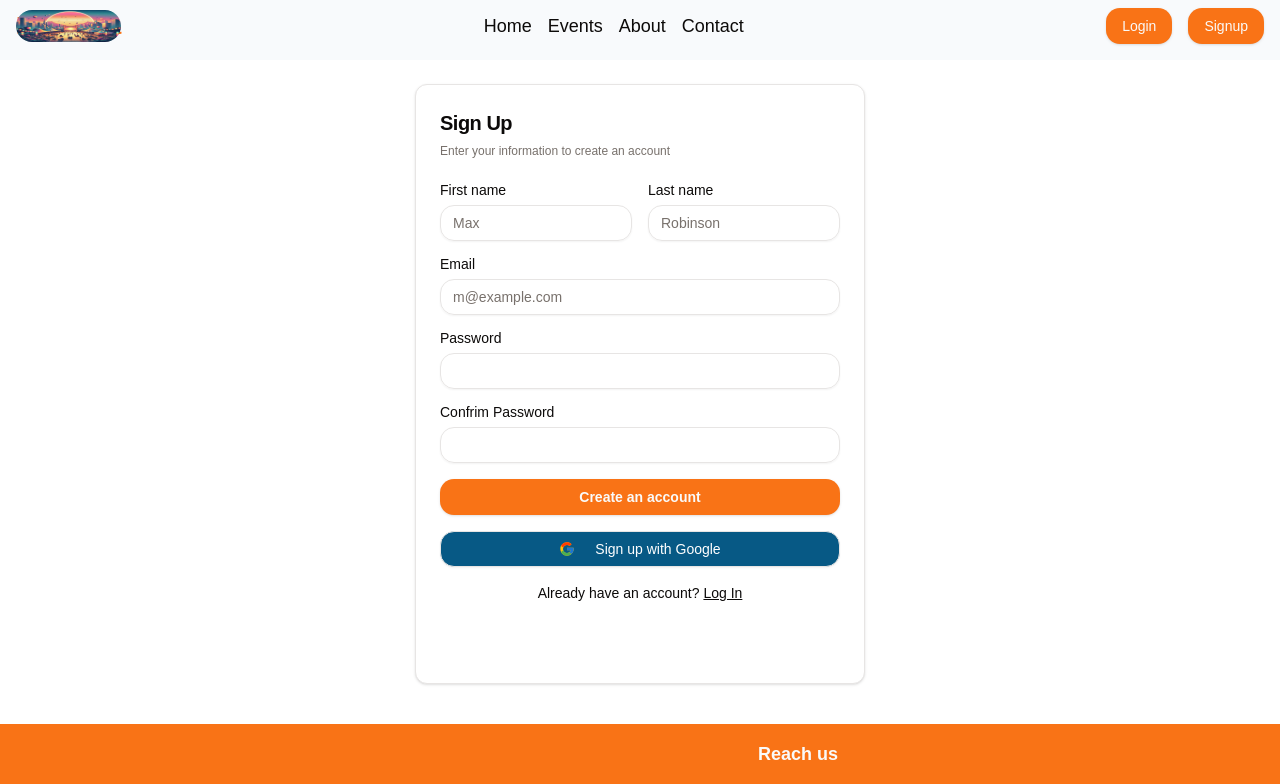
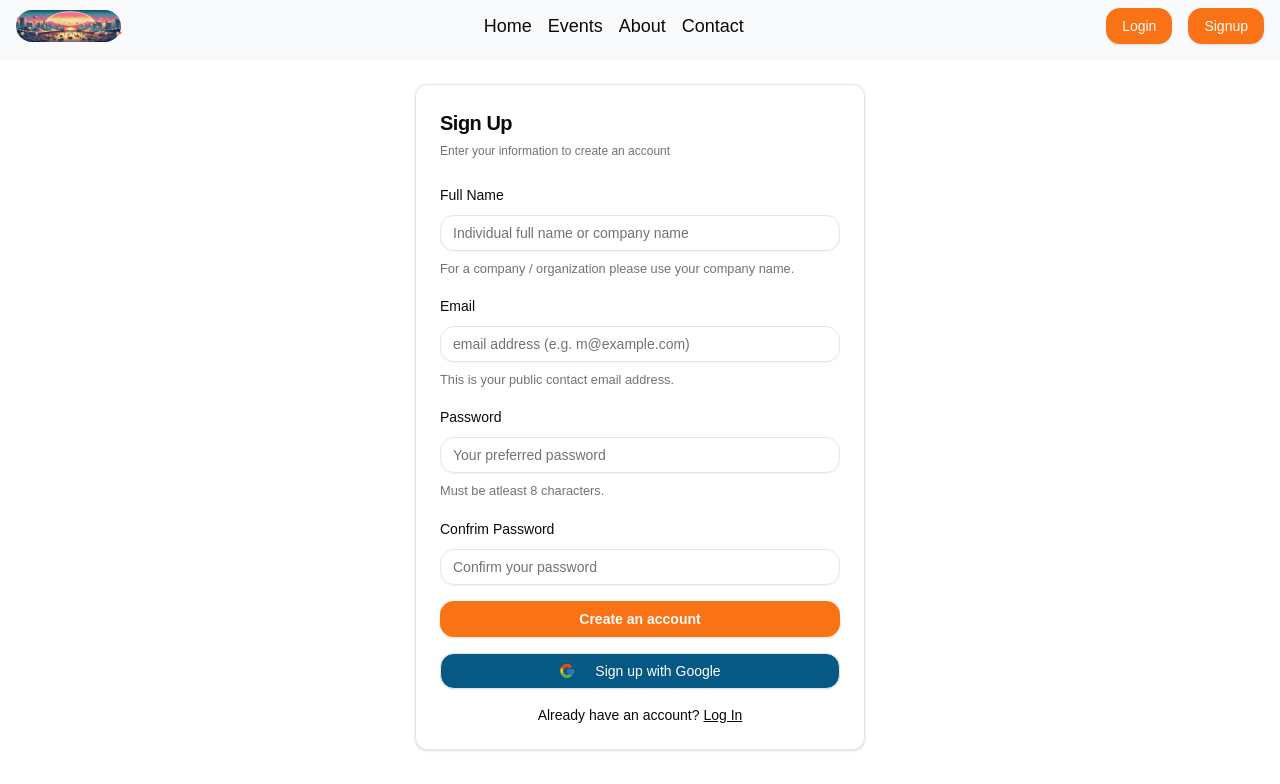
Before and after one commit to richardkanai123/hudhuria2.0, a Next.js app: page /signup in a window 1280 px wide. Shown: the top 784 px of the page. Built offline with nearby package versions, Linux system fonts and the light colour scheme.

Commit message:
reconfigured signup form with shadcn form component

```diff
--- a/package.json
+++ b/package.json
@@ -30,6 +30,7 @@
     "date-fns": "^4.1.0",
     "lucide-react": "^0.453.0",
     "next": "15.0.1",
+    "next-auth": "5.0.0-beta.25",
     "react": "19.0.0-rc-69d4b800-20241021",
     "react-day-picker": "8.10.1",
     "react-dom": "19.0.0-rc-69d4b800-20241021",
--- a/src/app/events/[eventid]/page.tsx
+++ b/src/app/events/[eventid]/page.tsx
@@ -45,8 +45,6 @@ const EventDetailsPage = async (props: { params: Promise<{ eventid: string }> })
     const { city, description, startDate, ticket_price, endDate, eventTitle, isPaid, _id, image_id, attendees, ticket_available, location } = event
 
 
-
-
     return (
         <div className='w-full h-fit min-h-[75vh] flex flex-col items-center align-middle justify-center pt-2' >
             <div className='w-full aspect-video max-h-[400px] relative object-contain'>
@@ -61,12 +59,10 @@ const EventDetailsPage = async (props: { params: Promise<{ eventid: string }> })
                 <p className='max-w-screen-lg text-lg text-secondary-foreground tracking-wide mb-2'>{description} </p>
                 <TicketCard isPaid={isPaid} price={ticket_price} ticket_available={ticket_available} eventID={_id} />
 
-
                 <TimeAndDateDisplay startDate={startDate} endDate={endDate} />
 
                 <LocationDetails city={city} venue={location} />
             </div>
-
 
         </div >
     );
--- a/src/components/Custom/AuthComponents/SignUpForm.tsx
+++ b/src/components/Custom/AuthComponents/SignUpForm.tsx
@@ -8,11 +8,43 @@ import {
     CardTitle,
 } from "@/components/ui/card"
 import { Input } from "@/components/ui/input"
-import { Label } from "@/components/ui/label"
 import Link from "next/link"
 import { FcGoogle } from "react-icons/fc";
+import { zodResolver } from "@hookform/resolvers/zod"
+import { useForm } from "react-hook-form"
+import { z } from "zod"
+import { FormControl, Form, FormDescription, FormField, FormItem, FormLabel, FormMessage } from "@/components/ui/form"
+
+
+const NewUserSchema = z.object({
+    name: z.string().min(5, { message: "Too short, minimum is 5 characters" }),
+    email: z.string().email({ message: "Invalid email" }),
+    password: z
+        .string()
+        .min(1, { message: "Password is required" })
+        .min(6, { message: "Password must be at least 6 characters" }),
+    confirmPassword: z
+        .string()
+        .min(1, { message: "Confirm password is required" })
+        .min(6, { message: "Confirm password must be at least 8 characters" }),
+}).refine((data) => data.password === data.confirmPassword, {
+    message: "Passwords do not match",
+    path: ["confirmPassword"],
+})
+
 
 export function SignUpForm() {
+
+    const form = useForm<z.infer<typeof NewUserSchema>>({
+        resolver: zodResolver(NewUserSchema),
+    })
+
+    const SignUpNewUser = async (data: z.infer<typeof NewUserSchema>) => {
+        console.table(data)
+
+    }
+
+
     return (
         <Card className="mx-auto w-full min-h-[75vh] max-w-[450px]  my-4">
             <CardHeader>
@@ -22,41 +54,82 @@ export function SignUpForm() {
                 </CardDescription>
             </CardHeader>
             <CardContent>
-                <div className="grid gap-4">
-                    <div className="grid grid-cols-2 gap-4">
-                        <div className="grid gap-2">
-                            <Label htmlFor="first-name">First name</Label>
-                            <Input id="first-name" placeholder="Max" required />
-                        </div>
-                        <div className="grid gap-2">
-                            <Label htmlFor="last-name">Last name</Label>
-                            <Input id="last-name" placeholder="Robinson" required />
-                        </div>
-                    </div>
-                    <div className="grid gap-2">
-                        <Label htmlFor="email">Email</Label>
-                        <Input
-                            id="email"
-                            type="email"
-                            placeholder="m@example.com"
-                            required
+                <Form {...form}>
+                    <form onSubmit={form.handleSubmit(SignUpNewUser)} className="grid gap-4">
+                        <FormField
+                            control={form.control}
+                            name="name"
+                            render={({ field }) => (
+                                <FormItem>
+                                    <FormLabel>Full Name</FormLabel>
+                                    <FormControl>
+                                        <Input type="text" placeholder="Individual full name or company name" {...field} />
+                                    </FormControl>
+                                    <FormDescription>
+                                        For a company / organization please use your company name.
+                                    </FormDescription>
+                                    <FormMessage />
+                                </FormItem>
+                            )}
                         />
-                    </div>
-                    <div className="grid gap-2">
-                        <Label htmlFor="password">Password</Label>
-                        <Input id="password" type="password" />
-                    </div>
-                    <div className="grid gap-2">
-                        <Label htmlFor="confrimPassword">Confrim Password</Label>
-                        <Input id="confrimPassword" type="password" />
-                    </div>
-                    <Button type="submit" className="w-full font-semibold hover:bg-opacity-75  ">
-                        Create an account
-                    </Button>
-                    <Button variant="outline" className="w-full bg-sky-800 text-white">
-                        <FcGoogle className="w-4 h-4 mr-3" />  Sign up with Google
-                    </Button>
-                </div>
+
+                        <FormField
+                            control={form.control}
+                            name="email"
+                            render={({ field }) => (
+                                <FormItem>
+                                    <FormLabel>Email</FormLabel>
+                                    <FormControl>
+                                        <Input type="email" placeholder="email address (e.g. m@example.com) " {...field} />
+                                    </FormControl>
+                                    <FormDescription>
+                                        This is your public contact email address.
+                                    </FormDescription>
+                                    <FormMessage />
+                                </FormItem>
+                            )}
+                        />
+
+                        <FormField
+                            control={form.control}
+                            name="password"
+                            render={({ field }) => (
+                                <FormItem>
+                                    <FormLabel>Password</FormLabel>
+                                    <FormControl>
+                                        <Input type="text" placeholder="Your preferred password" {...field} />
+                                    </FormControl>
+                                    <FormDescription>
+                                        Must be atleast 8 characters.
+                                    </FormDescription>
+                                    <FormMessage />
+                                </FormItem>
+                            )}
+                        />
+
+                        <FormField
+                            control={form.control}
+                            name="confirmPassword"
+                            render={({ field }) => (
+                                <FormItem>
+                                    <FormLabel>Confrim Password</FormLabel>
+                                    <FormControl>
+                                        <Input type="text" placeholder="Confirm your password" {...field} />
+                                    </FormControl>
+                                    <FormMessage />
+                                </FormItem>
+                            )}
+                        />
+                        <Button type="submit" className="w-full font-semibold hover:bg-lime-500  ">
+                            Create an account
+                        </Button>
+                        <Button variant="outline" className="w-full bg-sky-800 text-white">
+                            <FcGoogle className="w-4 h-4 mr-3" />  Sign up with Google
+                        </Button>
+                    </form>
+
+                </Form>
+
                 <div className="mt-4 text-center text-sm">
                     Already have an account?{" "}
                     <Link href='/login' className="underline">
```
Also changed, not shown: 1 other file (tests, documents, lock files or other folders).
